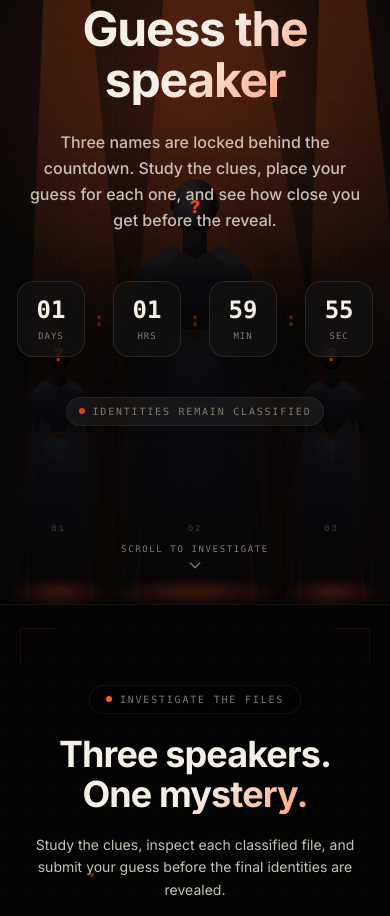
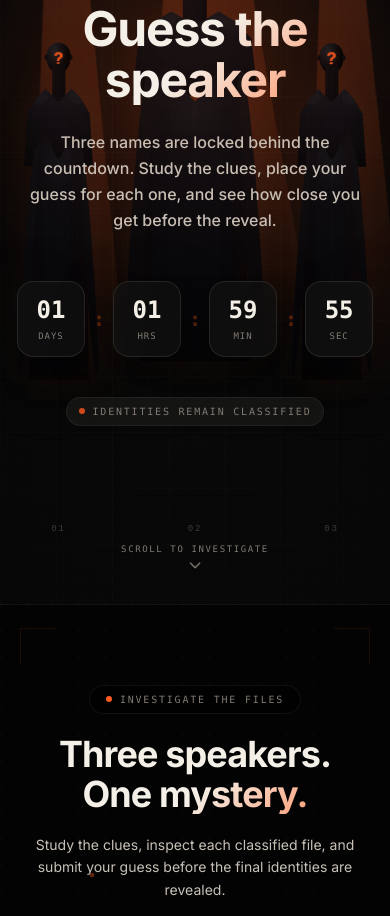
Before and after one commit to tejasabhale/devtalks-guess-the-speaker, a React (Vite) app in the folder Frontend/: page / in a window 390 px wide. Shown: the part 1140-2056 px from the top of the page. Built offline with nearby package versions, Linux system fonts and the light colour scheme.

Commit message:
feat: remove floor glow effect and adjust figure positioning in GuessHero component

```diff
--- a/Frontend/src/components/guess/GuessHero.jsx
+++ b/Frontend/src/components/guess/GuessHero.jsx
@@ -144,8 +144,6 @@ export default function GuessHero() {
               <span className="guess-hero__arm guess-hero__arm--right" />
             </div>
 
-            <div className="guess-hero__floor-glow" />
-
             <span className="guess-hero__file-number">0{index + 1}</span>
           </div>
         ))}
--- a/Frontend/src/components/guess/guessHero.css
+++ b/Frontend/src/components/guess/guessHero.css
@@ -400,40 +400,6 @@
   transform: rotate(-4deg);
 }
 
-/* ── Floor glow ────────────────────────────────────────────── */
-
-.guess-hero__floor-glow {
-  position: absolute;
-  bottom: -2px;
-  left: 50%;
-
-  width: calc(var(--fig) * 1.7);
-  height: 28px;
-
-  transform: translateX(-50%);
-
-  background: radial-gradient(
-    ellipse at center,
-    rgba(255, 90, 31, 0.25),
-    transparent 70%
-  );
-
-  filter: blur(4px);
-
-  animation: guess-hero-glow-pulse 4s ease-in-out var(--delay) infinite;
-}
-
-@keyframes guess-hero-glow-pulse {
-  0%,
-  100% {
-    opacity: 0.7;
-  }
-
-  50% {
-    opacity: 1;
-  }
-}
-
 /* ── File number ───────────────────────────────────────────── */
 
 .guess-hero__file-number {
@@ -478,14 +444,14 @@
   .guess-hero__spot--left {
     --x: 17%;
     --fig: clamp(68px, 18vw, 86px);
-    --figure-height: 33vh;
+    --figure-height: 43vh;
     --beam-h: 82%;
   }
 
   .guess-hero__spot--right {
     --x: 83%;
     --fig: clamp(68px, 18vw, 86px);
-    --figure-height: 33vh;
+    --figure-height: 43vh;
     --beam-h: 82%;
   }
 
@@ -494,20 +460,72 @@
     height: var(--figure-height);
   }
 
+  /* ── Mobile vertical positioning ───────────────────────── */
+
+  .guess-hero__spot--left .guess-hero__figure,
+  .guess-hero__spot--right .guess-hero__figure {
+    bottom: 265px;
+  }
+
+  .guess-hero__spot--center .guess-hero__figure {
+    bottom: 285px;
+  }
+
+  /* ── Side head → neck connection ───────────────────────── */
+
+  .guess-hero__spot--left .guess-hero__neck,
+  .guess-hero__spot--right .guess-hero__neck {
+    top: 7%;
+    height: 18%;
+  }
+
+  /* ── Side shoulder → chest connection ──────────────────── */
+
+  .guess-hero__spot--left .guess-hero__shoulders,
+  .guess-hero__spot--right .guess-hero__shoulders {
+    top: 14%;
+    height: 24%;
+  }
+
+  .guess-hero__spot--left .guess-hero__figure-body,
+  .guess-hero__spot--right .guess-hero__figure-body {
+    top: 27%;
+    height: 73%;
+  }
+
   /*
-   * Mobile neck adjustment:
-   * wider + shorter to create a more natural
-   * head-to-shoulder transition at small sizes.
+   * Extend the upper torso into the shoulder/chest area.
+   * This removes the visible break between the chest and
+   * lower body on the side silhouettes.
    */
+  .guess-hero__spot--left .guess-hero__figure-body,
+  .guess-hero__spot--right .guess-hero__figure-body {
+    margin-top: -2%;
+  }
+
+  .guess-hero__spot--left .guess-hero__chest,
+  .guess-hero__spot--right .guess-hero__chest {
+    top: 3%;
+    height: 24%;
+  }
+
+  .guess-hero__spot--left .guess-hero__torso-center,
+  .guess-hero__spot--right .guess-hero__torso-center {
+    top: 10%;
+    height: 64%;
+  }
+
+  .guess-hero__spot--left .guess-hero__shoulder-highlight,
+  .guess-hero__spot--right .guess-hero__shoulder-highlight {
+    top: 7%;
+  }
+
   .guess-hero__neck {
-    top: 12.5%;
     width: 20%;
-    height: 14%;
     border-radius: 0 0 24% 24%;
   }
 
   .guess-hero__shoulders {
-    top: 16%;
     height: 21%;
   }
 
@@ -540,7 +558,7 @@
   .guess-hero__spot--left,
   .guess-hero__spot--right {
     --fig: 64px;
-    --figure-height: 31vh;
+    --figure-height: 40vh;
     --beam-h: 98%;
   }
 
@@ -552,14 +570,63 @@
     --x: 85%;
   }
 
+  /* ── Small phone vertical positioning ──────────────────── */
+
+  .guess-hero__spot--left .guess-hero__figure,
+  .guess-hero__spot--right .guess-hero__figure {
+    bottom: 220px;
+  }
+
+  .guess-hero__spot--center .guess-hero__figure {
+    bottom: 240px;
+  }
+
+  /* ── Tighter side neck connection ──────────────────────── */
+
+  .guess-hero__spot--left .guess-hero__neck,
+  .guess-hero__spot--right .guess-hero__neck {
+    top: 6%;
+    height: 17%;
+  }
+
+  /* ── Tighter side chest/body connection ────────────────── */
+
+  .guess-hero__spot--left .guess-hero__shoulders,
+  .guess-hero__spot--right .guess-hero__shoulders {
+    top: 13.5%;
+    height: 23%;
+  }
+
+  .guess-hero__spot--left .guess-hero__figure-body,
+  .guess-hero__spot--right .guess-hero__figure-body {
+    top: 26%;
+    height: 74%;
+    margin-top: -2%;
+  }
+
+  .guess-hero__spot--left .guess-hero__chest,
+  .guess-hero__spot--right .guess-hero__chest {
+    top: 2%;
+    height: 25%;
+  }
+
+  .guess-hero__spot--left .guess-hero__torso-center,
+  .guess-hero__spot--right .guess-hero__torso-center {
+    top: 9%;
+    height: 65%;
+  }
+
+  .guess-hero__spot--left .guess-hero__shoulder-highlight,
+  .guess-hero__spot--right .guess-hero__shoulder-highlight {
+    top: 6%;
+  }
+
   .guess-hero__neck {
-    top: 12%;
     width: 21%;
-    height: 13%;
+    border-radius: 0 0 24% 24%;
   }
 
   .guess-hero__shoulders {
-    top: 15.5%;
     height: 20%;
   }
 
@@ -573,8 +640,7 @@
 @media (prefers-reduced-motion: reduce) {
   .guess-hero__beam,
   .guess-hero__figure,
-  .guess-hero__figure-body,
-  .guess-hero__floor-glow {
+  .guess-hero__figure-body {
     animation: none !important;
   }
 
```
